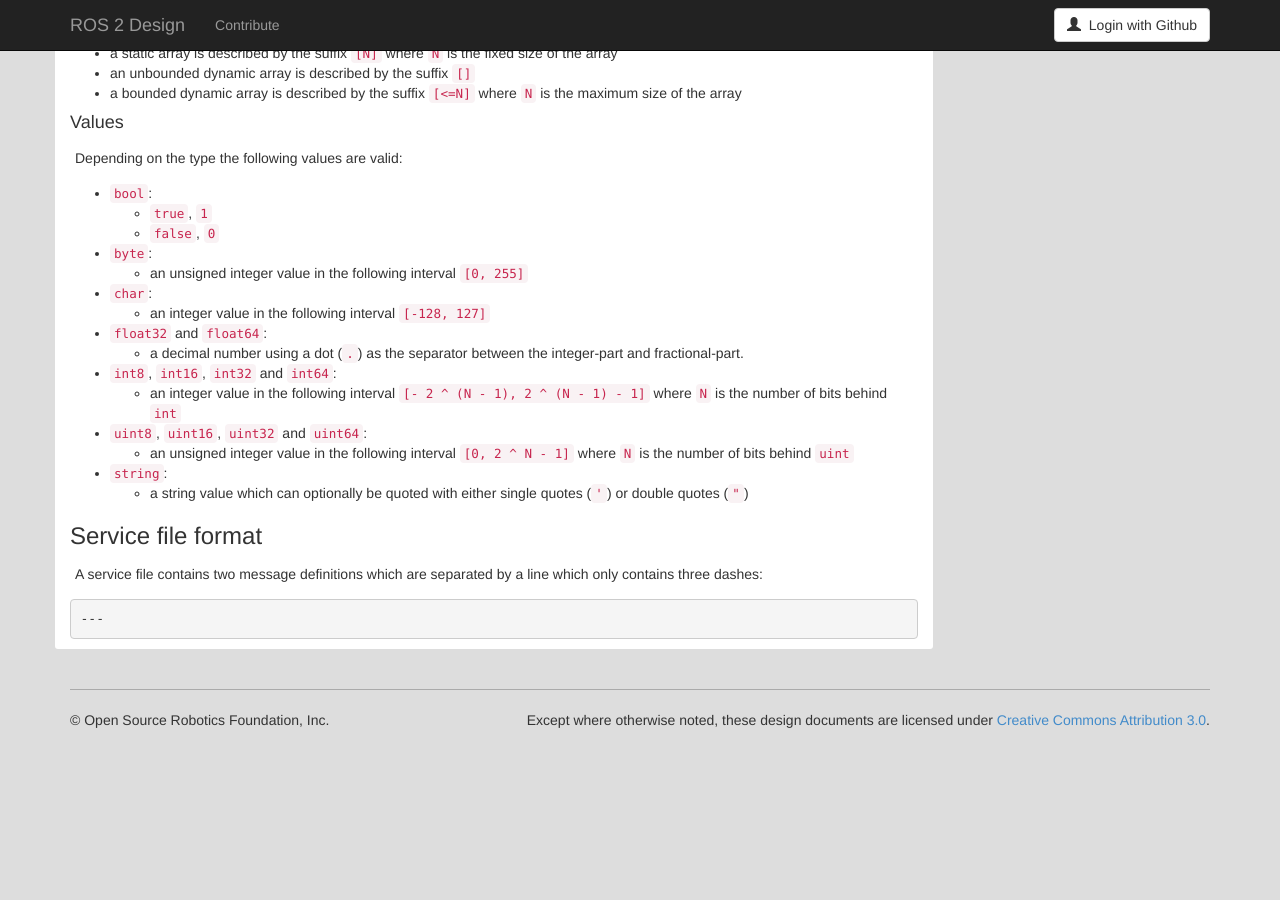
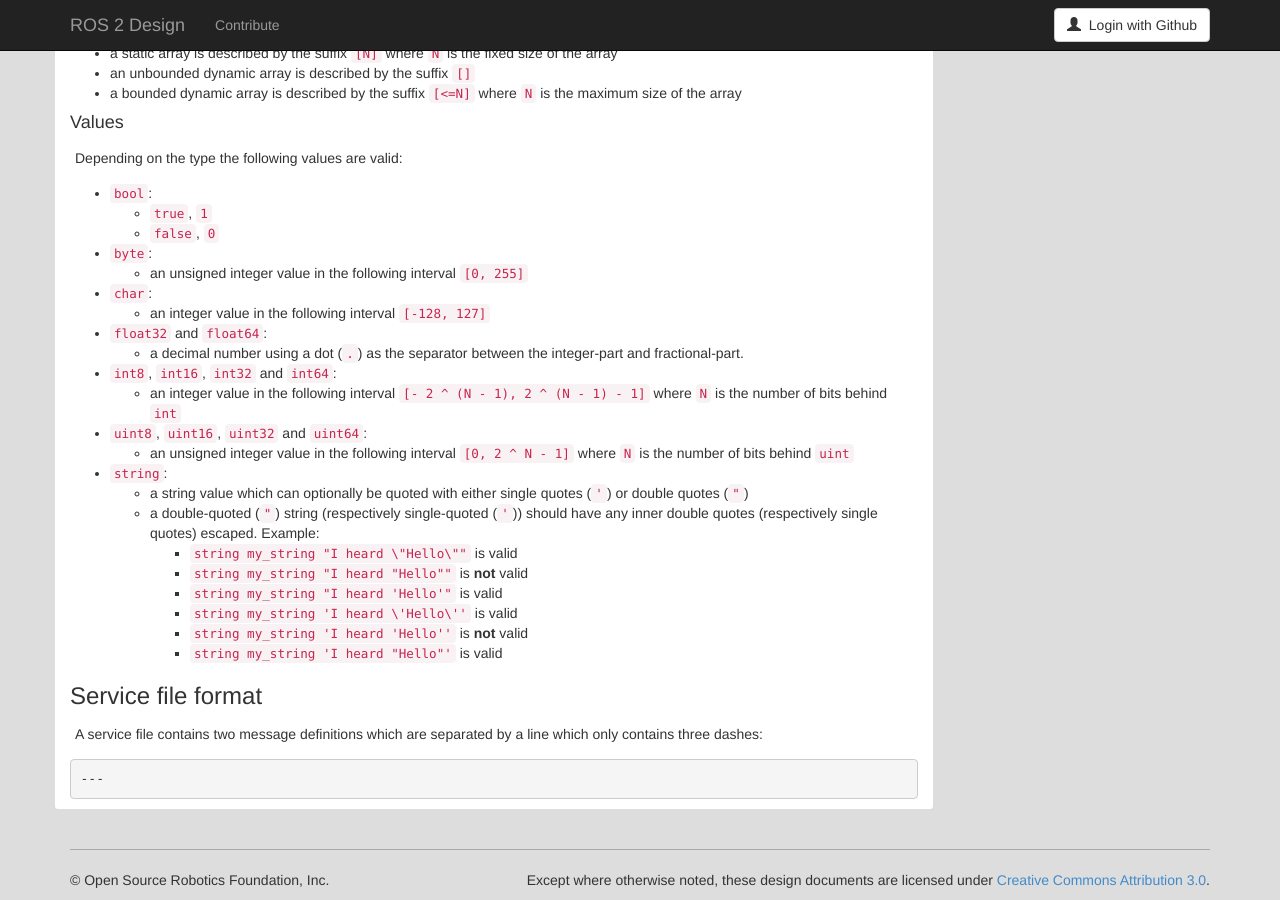
Before and after one commit to ros2/design, a Jekyll site: the page built from articles/110_interface_definition.md, in a window 1280 px wide and 900 px high, scrolled down 3086 px. Built offline with Jekyll 4.4.1, drawn with Linux system fonts in a browser that asks for light colours; nearby versions of some CDN libraries; before the commit the page ends 3826 px from its top, so only the background shows below that.

Commit message:
update string value constrains

```diff
--- a/articles/110_interface_definition.md
+++ b/articles/110_interface_definition.md
@@ -209,6 +209,14 @@ Depending on the type the following values are valid:
 - `string`:
 
   - a string value which can optionally be quoted with either single quotes (`'`) or double quotes (`"`)
+  - a double-quoted (`"`) string (respectively single-quoted (`'`)) should have any inner double quotes (respectively single quotes) escaped. Example:
+
+    - `string my_string "I heard \"Hello\""` is valid
+    - `string my_string "I heard "Hello""` is **not** valid
+    - `string my_string "I heard 'Hello'"` is valid
+    - `string my_string 'I heard \'Hello\''` is valid
+    - `string my_string 'I heard 'Hello''` is **not** valid
+    - `string my_string 'I heard "Hello"'` is valid
 
 ### Service file format
 
```
